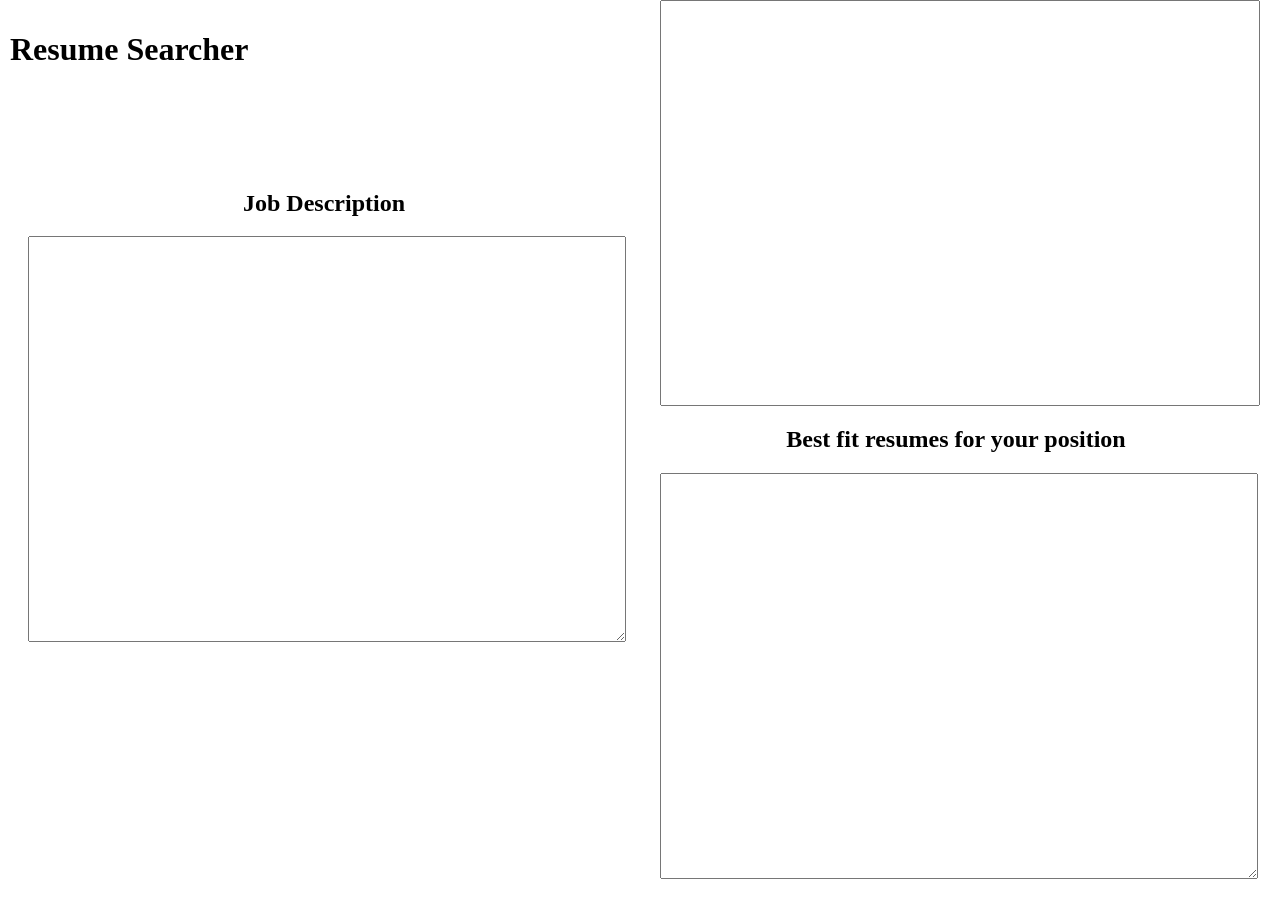
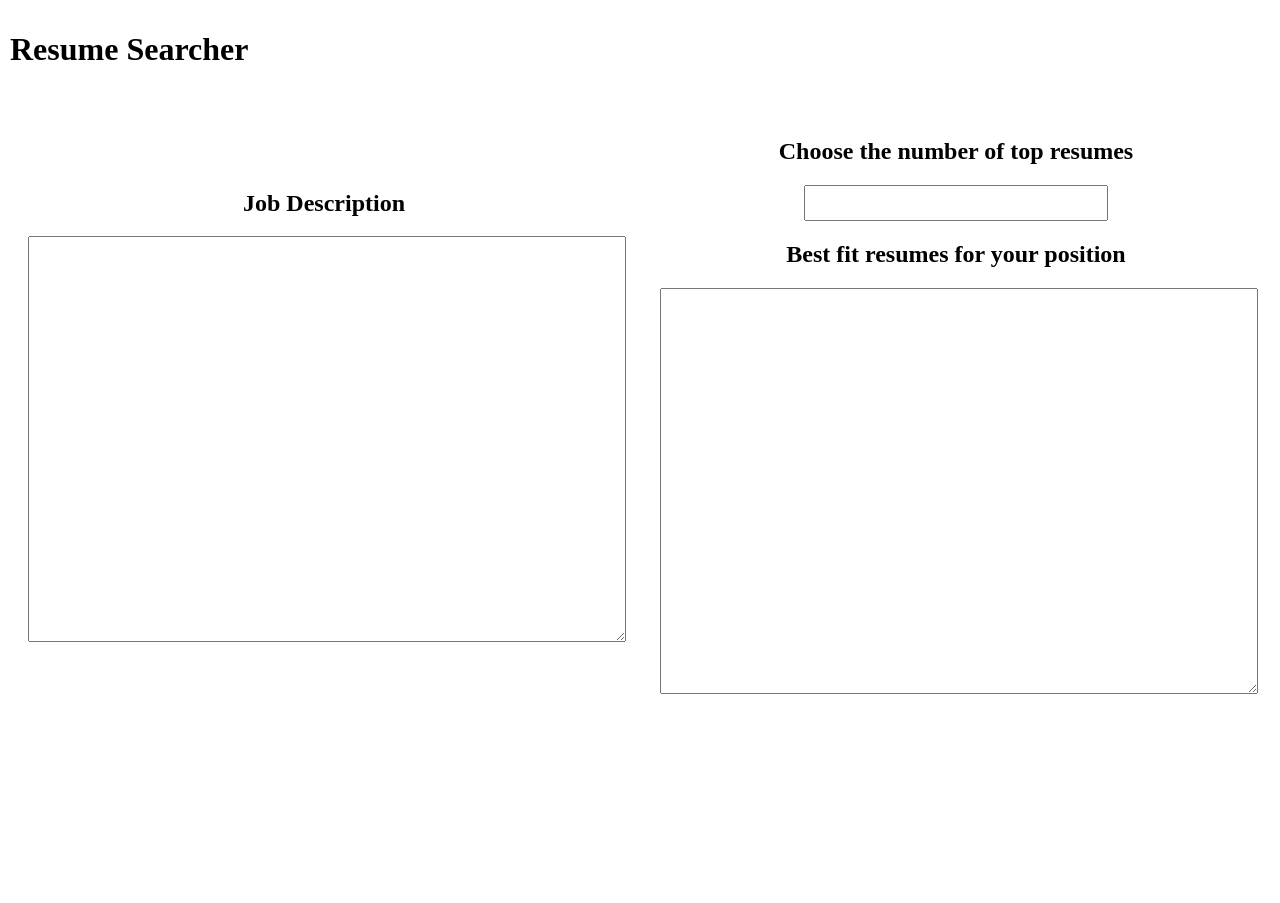
Before and after one commit to ScarletteBel/Resume-search-builder, a Flask app: page / in a window 1280 px wide. After the commit the page ends 694 px from the top, so only its background shows below. Run offline with Flask 3, Linux system fonts and the light colour scheme.

Commit message:
second draft added

```diff
--- a/Webapp/templates/index.html
+++ b/Webapp/templates/index.html
@@ -20,6 +20,10 @@
             width: 100%;
             height: 50vh;
         }
+        input {
+        width: 50%;
+        height: 30px;
+        }
     </style>
 </head>
 <body>
@@ -29,11 +33,11 @@
         <textarea></textarea>
     </div>
     <div class="half">
-        <div style="height: 33.33%;">
+        <div style="height: 32.33%;">
             <h2>Choose the number of top resumes</h2>
             <input type="number" min="1">
         </div>
-        <div style="height: 66.67%;">
+        <div style="height: 67.67%;">
             <h2>Best fit resumes for your position</h2>
             <textarea readonly></textarea>
         </div>
```
